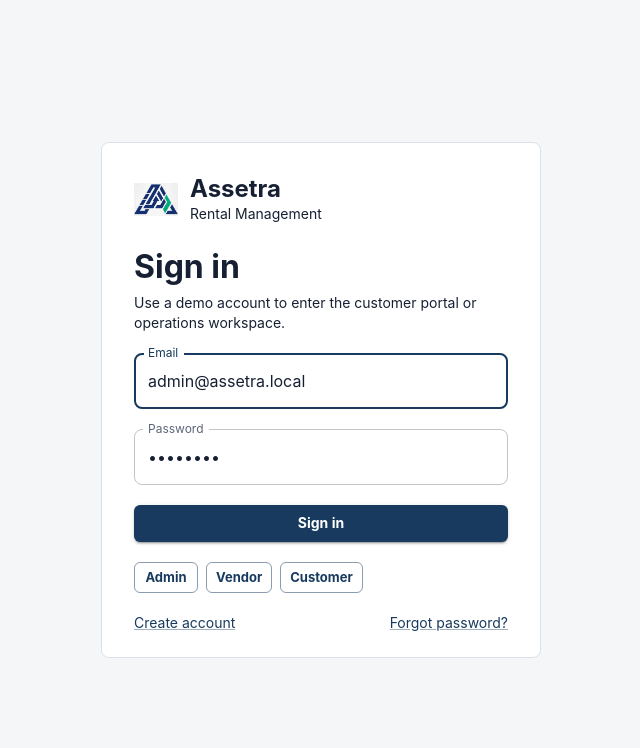
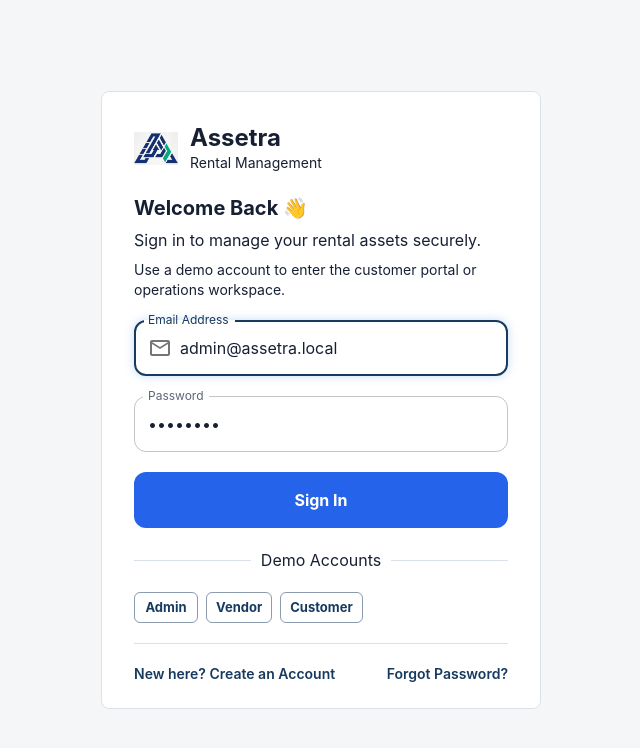
Before and after one commit to kapil31jangid/Assetra, a React (Vite) app in the folder frontend/: page /login in a window 1280 px wide. Shown: the top 748 px of the page, without its empty margins (319-959 px from the left). Built offline with nearby package versions, Linux system fonts and the light colour scheme; no server answers; the HTML template or start-up script is replaced by a standard one.

Commit message:
Improve login page UI and styling

```diff
--- a/frontend/src/pages/LoginPage.tsx
+++ b/frontend/src/pages/LoginPage.tsx
@@ -14,6 +14,9 @@ import { z } from "zod";
 import { ROUTES } from "../constants/routes";
 import { useLoginMutation, useSessionQuery } from "../services/queries";
 import { getRoleHomeRoute } from "../utils/auth";
+import InputAdornment from "@mui/material/InputAdornment";
+import EmailOutlinedIcon from "@mui/icons-material/EmailOutlined";
+import Divider from "@mui/material/Divider";
 
 const loginSchema = z.object({
   email: z.email("Enter a valid email address."),
@@ -21,6 +24,7 @@ const loginSchema = z.object({
 });
 
 type LoginFormValues = z.infer<typeof loginSchema>;
+
 
 const demoAccounts = [
   { label: "Admin", email: "admin@assetra.local" },
@@ -65,8 +69,22 @@ export function LoginPage() {
       spacing={2.5}
     >
       <Box>
-        <Typography component="h1" variant="h1">
-          Sign in
+<Typography
+  component="h1"
+  variant="h3"
+  sx={{
+    mb: 1,
+    fontWeight: 700,
+  }}
+>
+  Welcome Back 👋
+</Typography>
+
+<Typography
+  color="text.secondary"
+  variant="body1"
+>
+  Sign in to manage your rental assets securely.
 </Typography>
         <Typography color="text.secondary" sx={{ mt: 1 }} variant="body2">
           Use a demo account to enter the customer portal or operations
@@ -83,14 +101,39 @@ export function LoginPage() {
       ) : null}
 
 <TextField
-        autoComplete="email"
+  autoComplete="username"
   autoFocus
+  fullWidth
+  size="medium"
+  margin="normal"
   error={Boolean(errors.email)}
-        fullWidth
   helperText={errors.email?.message}
-        label="Email"
+  label="Email Address"
   type="email"
+  placeholder="Enter your email"
   {...register("email")}
+  slotProps={{
+  input: {
+    startAdornment: (
+      <InputAdornment position="start">
+        <EmailOutlinedIcon />
+      </InputAdornment>
+    ),
+  },
+}}
+  sx={{
+    "& .MuiOutlinedInput-root": {
+      borderRadius: "12px",
+      height: "56px",
+      transition: "0.3s",
+      "&:hover": {
+        boxShadow: "0 0 8px rgba(25,118,210,0.15)",
+      },
+      "&.Mui-focused": {
+        boxShadow: "0 0 10px rgba(25,118,210,0.25)",
+      },
+    },
+  }}
 />
       <TextField
   autoComplete="current-password"
@@ -99,14 +142,58 @@ export function LoginPage() {
   helperText={errors.password?.message}
   label="Password"
   type="password"
+  placeholder="Enter your password"
+  size="medium"
+  margin="normal"
   {...register("password")}
+  sx={{
+    "& .MuiOutlinedInput-root": {
+      borderRadius: "12px",
+      height: "56px",
+      transition: "0.3s",
+      "&:hover": {
+        boxShadow: "0 0 8px rgba(25,118,210,0.15)",
+      },
+      "&.Mui-focused": {
+        boxShadow: "0 0 10px rgba(25,118,210,0.25)",
+      },
+    },
+  }}
 />
 
-      <Button disabled={login.isPending} type="submit" variant="contained">
-        {login.isPending ? <CircularProgress color="inherit" size={20} /> : null}
-        Sign in
+    <Button
+  variant="contained"
+  fullWidth
+  size="large"
+  disableElevation
+  disabled={login.isPending}
+  type="submit"
+  sx={{
+    mt: 2,
+    height: 56,
+    borderRadius: "12px",
+    fontWeight: 700,
+    fontSize: "16px",
+    textTransform: "none",
+    backgroundColor: "#2563EB",
+    "&:hover": {
+      backgroundColor: "#1D4ED8",
+    },
+  }}
+>
+  {login.isPending ? (
+    <CircularProgress
+      color="inherit"
+      size={20}
+      sx={{ mr: 1 }}
+    />
+  ) : null}
+  Sign In
 </Button>
 
+      <Divider sx={{ my: 2 }}>
+  Demo Accounts
+</Divider>
       <Stack direction="row" spacing={1} sx={{ flexWrap: "wrap" }}>
         {demoAccounts.map((account) => (
           <Button
@@ -122,20 +209,49 @@ export function LoginPage() {
           </Button>
         ))}
       </Stack>
+<Divider sx={{ my: 2 }} />
 
 <Stack
   direction={{ xs: "column", sm: "row" }}
-        spacing={1}
+  spacing={2}
   sx={{
-          alignItems: { xs: "flex-start", sm: "center" },
     justifyContent: "space-between",
+    alignItems: "center",
+    mt: 1,
   }}
 >
-        <Link component={RouterLink} to={ROUTES.signup} variant="body2">
-          Create account
+  <Link
+    component={RouterLink}
+    to={ROUTES.signup}
+    underline="hover"
+    variant="body2"
+    sx={{
+      fontWeight: 600,
+      color: "primary.main",
+      transition: "0.2s",
+      "&:hover": {
+        color: "primary.dark",
+      },
+    }}
+  >
+    New here? Create an Account
   </Link>
-        <Link component={RouterLink} to={ROUTES.forgotPassword} variant="body2">
-          Forgot password?
+
+  <Link
+    component={RouterLink}
+    to={ROUTES.forgotPassword}
+    underline="hover"
+    variant="body2"
+    sx={{
+      fontWeight: 600,
+      color: "primary.main",
+      transition: "0.2s",
+      "&:hover": {
+        color: "primary.dark",
+      },
+    }}
+  >
+    Forgot Password?
   </Link>
 </Stack>
     </Stack>
```
Lines whose indentation alone changed are shown as unchanged.
